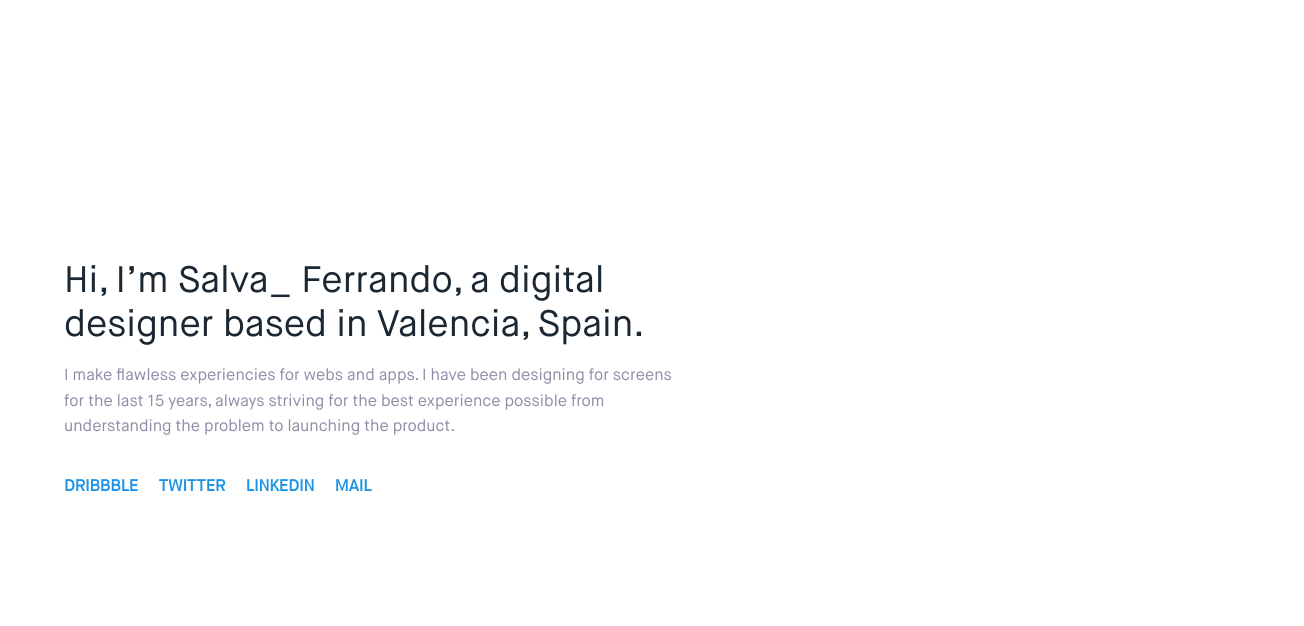
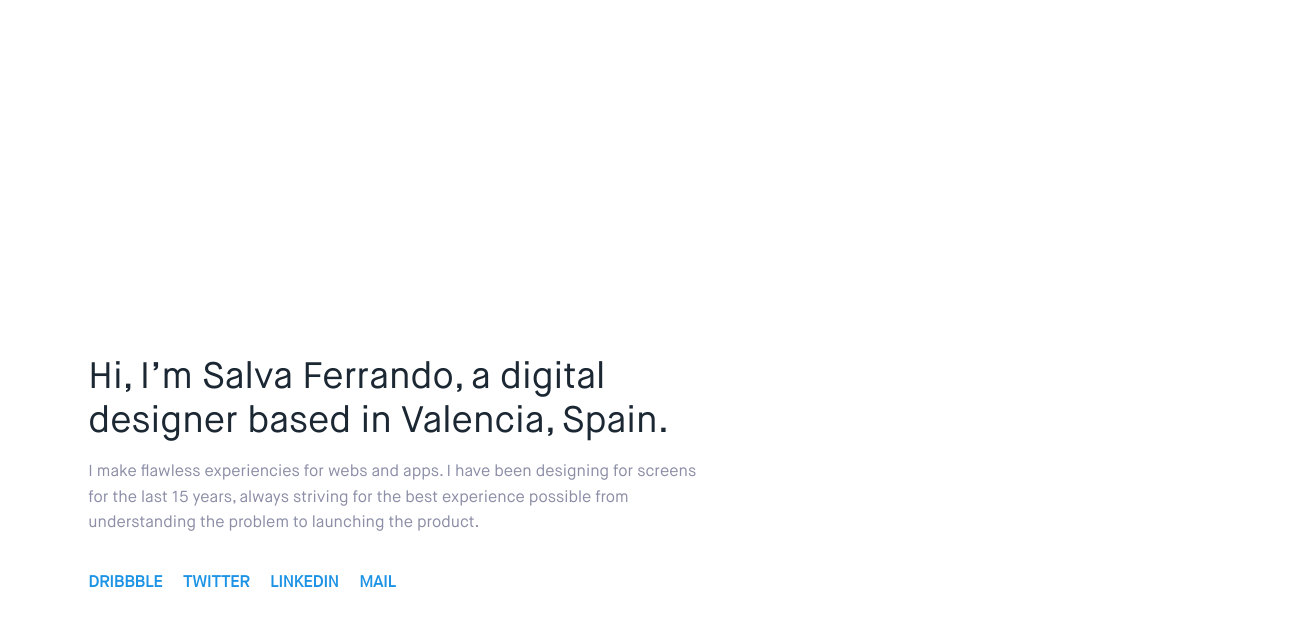
Before and after one commit to salvafc/salvafc.github.io, a plain HTML site: page index.html in a window 1280 px wide. Shown: the part 130-756 px from the top of the page, 1304 px wide, since content can reach past the window. Drawn offline with Linux system fonts and the light colour scheme.

Commit message:
anadido container div

```diff
--- a/css/main.css
+++ b/css/main.css
@@ -124,6 +124,7 @@ INTRO STYLES
 
  section {
    margin: 10% 0 0 0;
+   position: relative;
  }
 
  @media screen and (min-width:540px) {
@@ -170,6 +171,13 @@ INTRO STYLES
     section {
        margin: 22% 0 0 5%;
      }
+
+     .container  {
+       position: relative;
+       left: 2%;
+       bottom: -12vh;
+     }
+
      .what-i-do, .who-im {
        width: 50%;
      }
--- a/index.html
+++ b/index.html
@@ -26,7 +26,8 @@
     </div>
   </header>
   <section>
-    <h1 class="who-im aligned">Hi, I’m Salva_ Ferrando, a digital
+    <div class="container">
+      <h1 class="who-im aligned">Hi, I’m Salva Ferrando, a digital
   designer based in Valencia, Spain.</h1>
       <p class="what-i-do aligned">I make flawless experiencies for webs and apps.
   I have been designing for screens for the last 15 years, always striving for the best experience possible from understanding the problem to launching the product.</p>
@@ -36,6 +37,7 @@ I have been designing for screens for the last 15 years, always striving for the
         <li><a href="https://www.linkedin.com/in/salva-ferrando-cuesta-0994ba15/" alt='Salva Ferrando on Facebook' target="_blank">Linkedin</a></li>
         <li><a href="mailto:salvafc@gmail.com?subject=Contact from web" alt='Salva Ferrando mail' >Mail</a></li>
       </ul>
+    </div>
   </section>
 </body>
 </html>
```
Also changed, not shown: 1 other file. Lines whose indentation alone changed are shown as unchanged.
